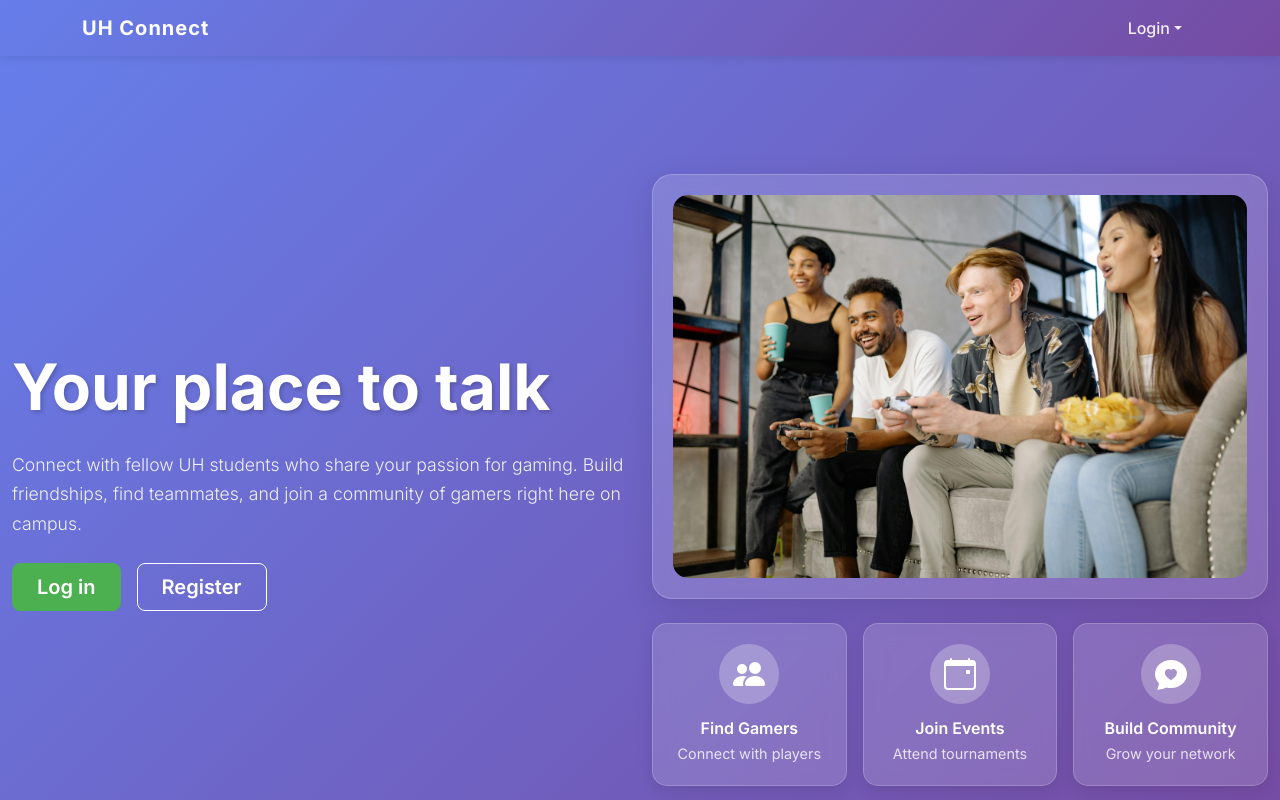
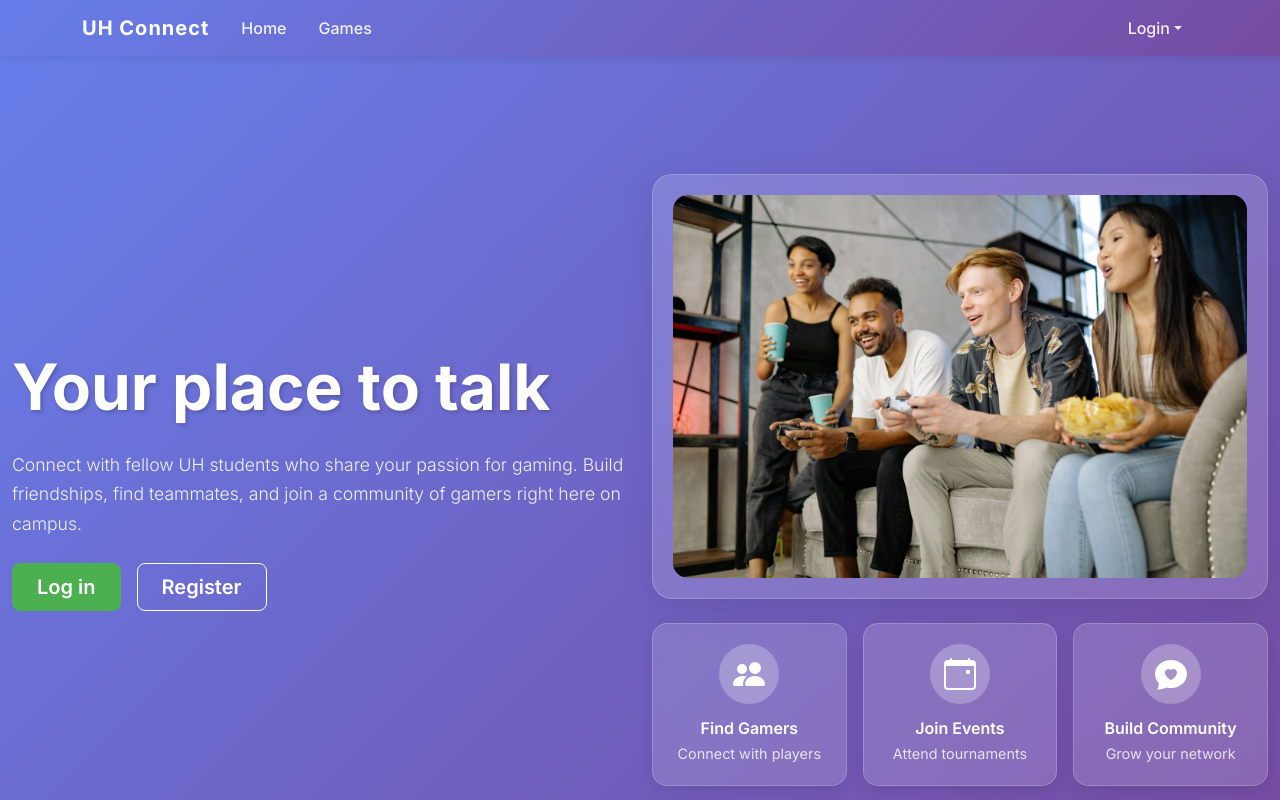
Before and after one commit to gamer-connects/Project-UHConnect, a Next.js app: page / in a window 1280 px wide. Shown: the top 800 px of the page. Built offline with nearby package versions, Linux system fonts and the light colour scheme; no server answers.

Commit message:
issue-21
added games and home to default navbar

```diff
--- a/src/components/Navbar.tsx
+++ b/src/components/Navbar.tsx
@@ -22,11 +22,14 @@ const NavBar: React.FC = () => {
         <Navbar.Toggle aria-controls="basic-navbar-nav" />
         <Navbar.Collapse id="basic-navbar-nav">
           <Nav className="me-auto justify-content-start">
-            {currentUser
+            <Nav.Link id="home-nav" href="/home" key="home" active={pathName === '/home'}>
+              Home
+            </Nav.Link>
+            <Nav.Link id="games-nav" href="/games" key="games" active={pathName === '/games'}>
+              Games
+            </Nav.Link>
+{currentUser
               ? [
-                  <Nav.Link id="home-nav" href="/home" key="home" active={pathName === '/home'}>
-                    Home
-                  </Nav.Link>,
                   <Nav.Link id="profiles" href="/profiles" key="profiles" active={pathName === '/profiles'}>
                     Profile
                   </Nav.Link>,
```
